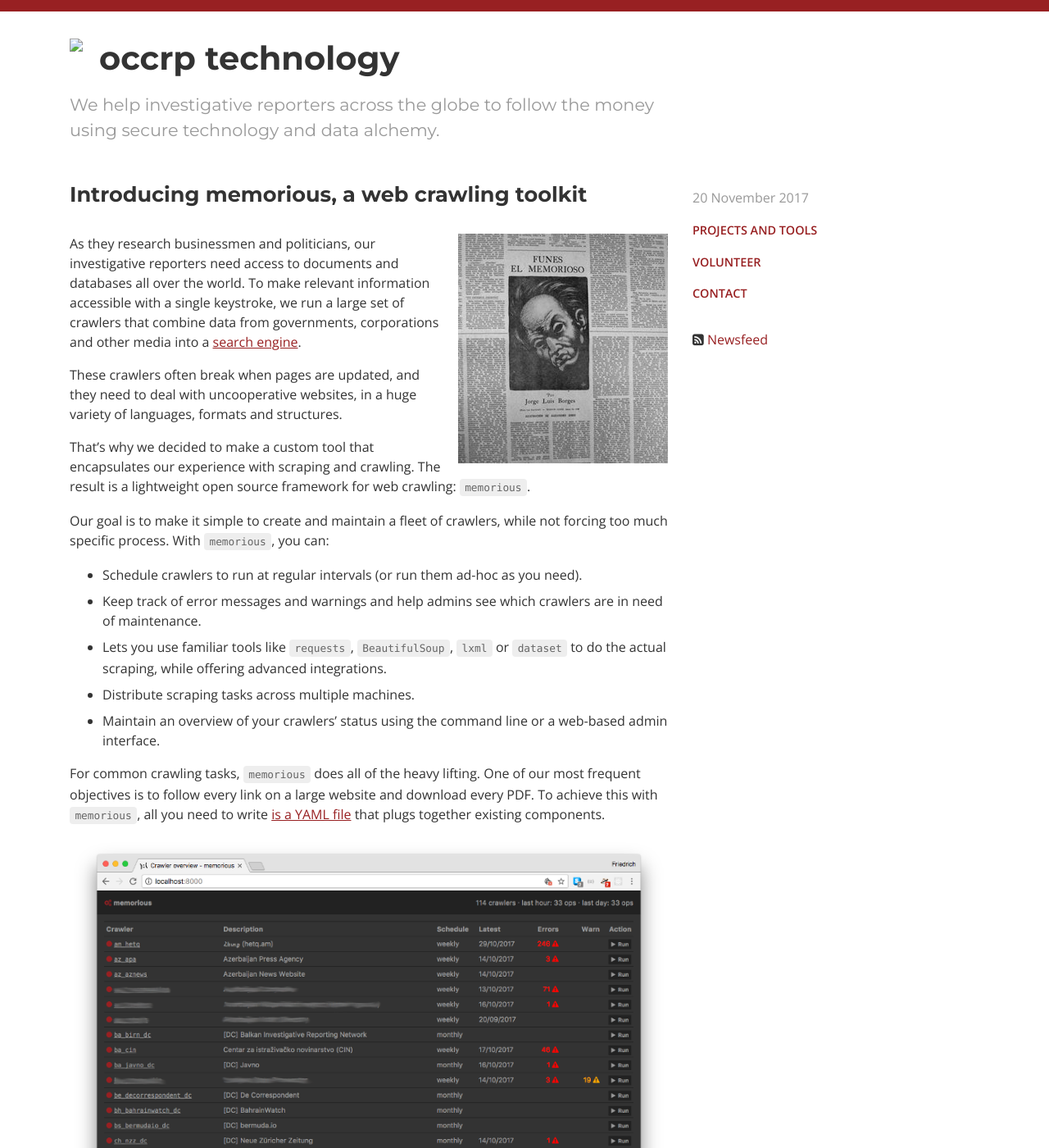
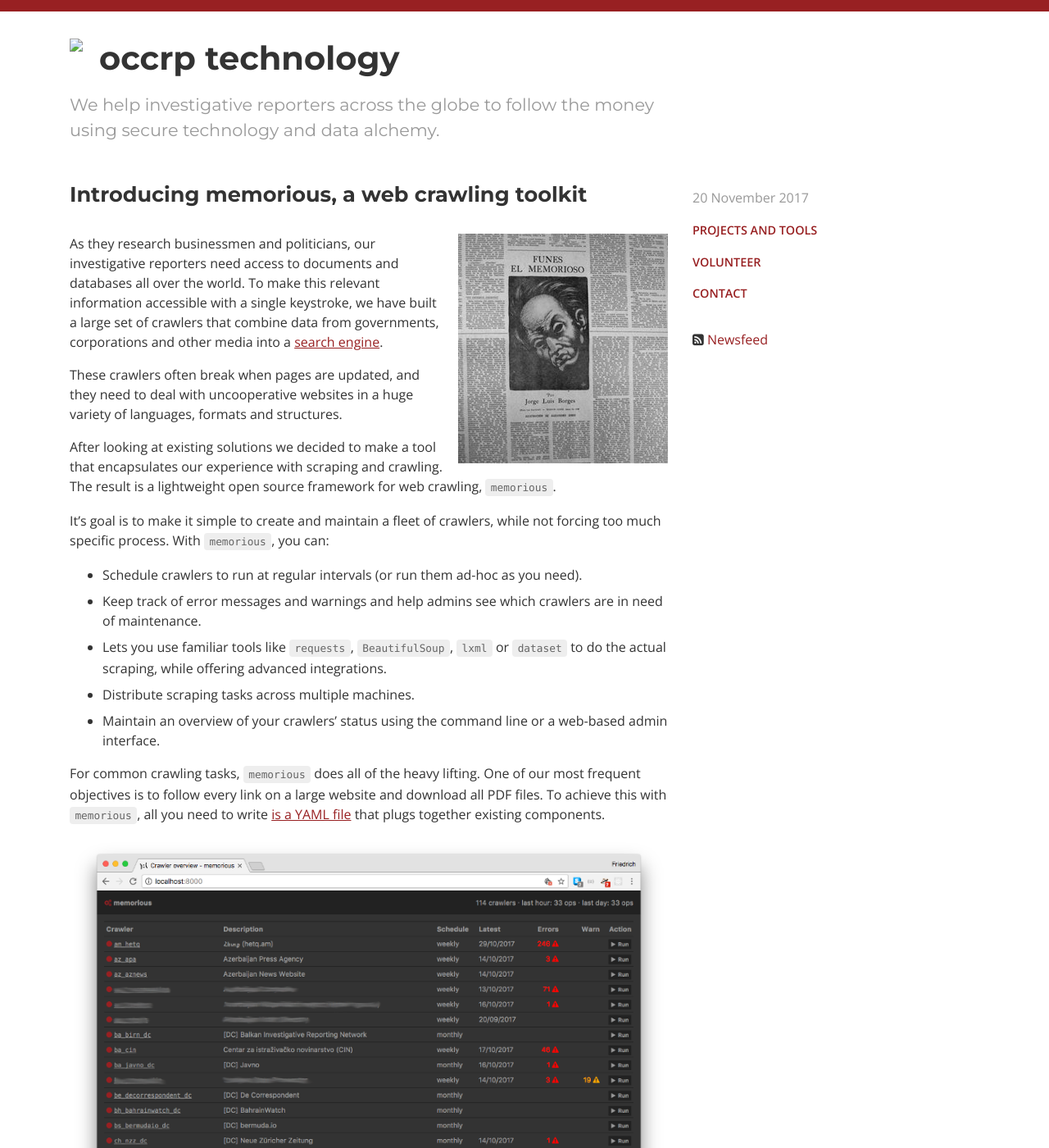
Before and after one commit to occrp/tech.occrp.org, a Jekyll site: the page built from blog/_posts/2017-11-20-memorious.md, in a window 1280 px wide and 1400 px high. Shown: the whole window at 82% size. Built offline with Jekyll 4.4.1, drawn with Linux system fonts in a browser that asks for light colours; Markdown is read by kramdown in place of the engine named in the settings.

Commit message:
some copy changes

```diff
--- a/blog/_posts/2017-11-20-memorious.md
+++ b/blog/_posts/2017-11-20-memorious.md
@@ -11,20 +11,20 @@
 <img src="/assets/images/2017-11/funes.png" class="img-right">
 
 As they research businessmen and politicians, our investigative reporters
-need access to documents and databases all over the world. To make
-relevant information accessible with a single keystroke, we run a large
-set of crawlers that combine data from governments, corporations and
+need access to documents and databases all over the world. To make this
+relevant information accessible with a single keystroke, we have built a
+large set of crawlers that combine data from governments, corporations and
 other media into a [search engine](https://data.occrp.org).
 
 These crawlers often break when pages are updated, and they need to deal
-with uncooperative websites, in a huge variety of languages, formats
+with uncooperative websites in a huge variety of languages, formats
 and structures.
 
-That's why we decided to make a custom tool that encapsulates our experience
-with scraping and crawling. The result is a lightweight open source framework
-for web crawling: `memorious`.
+After looking at existing solutions we decided to make a tool that encapsulates
+our experience with scraping and crawling. The result is a lightweight open source framework
+for web crawling, `memorious`.
 
-Our goal is to make it simple to create and maintain a fleet of crawlers,
+It's goal is to make it simple to create and maintain a fleet of crawlers,
 while not forcing too much specific process. With `memorious`, you can:
 
 * Schedule crawlers to run at regular intervals (or run them ad-hoc as you need).
@@ -38,7 +38,7 @@
 
 For common crawling tasks, `memorious` does all of the heavy lifting. One
 of our most frequent objectives is to follow every link on a large website and
-download every PDF. To achieve this with `memorious`, all you need to write
+download all PDF files. To achieve this with `memorious`, all you need to write
 [is a YAML file](https://github.com/alephdata/memorious/blob/master/example/config/simple_web_scraper.yml)
 that plugs together existing components.
 
```
Also changed, not shown: contact.md (+2 -2 lines).
